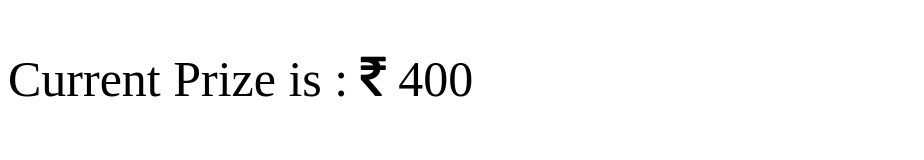
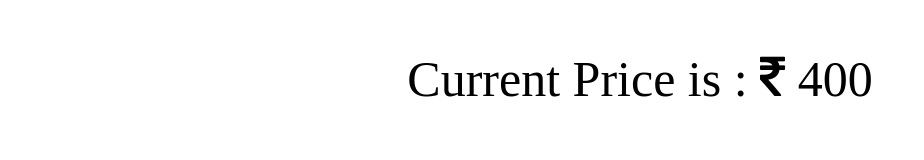
Before and after one commit to ELDHOSE104/rupeeFont, a plain HTML site: page test.html in a window 1280 px wide. Shown: the whole page, without its empty margins (0-924 px from the left). Drawn offline with Linux system fonts and the light colour scheme.

Commit message:
final commit

```diff
--- a/test.html
+++ b/test.html
@@ -12,8 +12,8 @@
 	}
 </style>
 <body>
-<p class="rupee">
-Current Prize is :
+<p class="rupee" align="center">
+Current Price is :
 <i class="fa fa-inr"></i> 400
 </p>
 </body>
```
